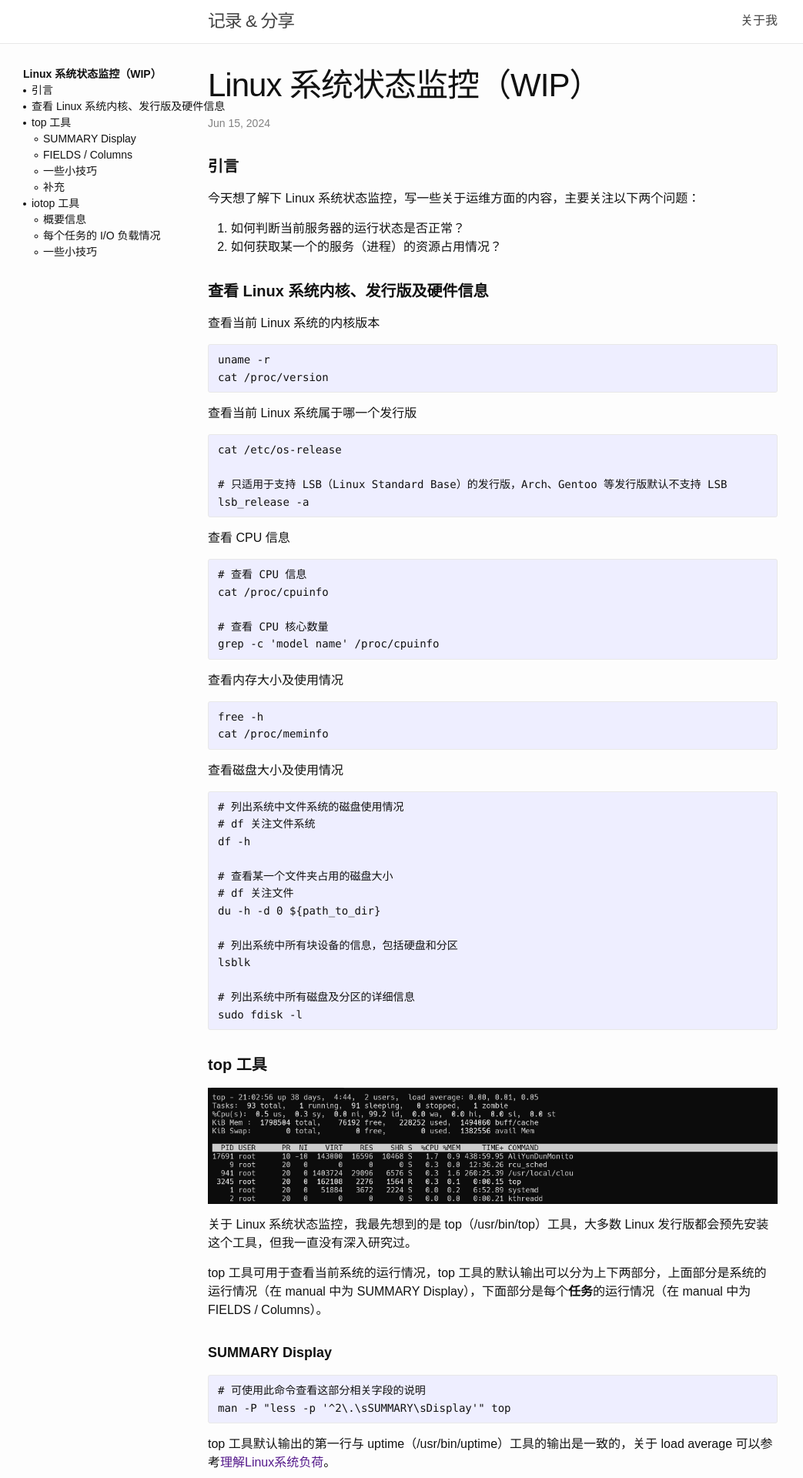
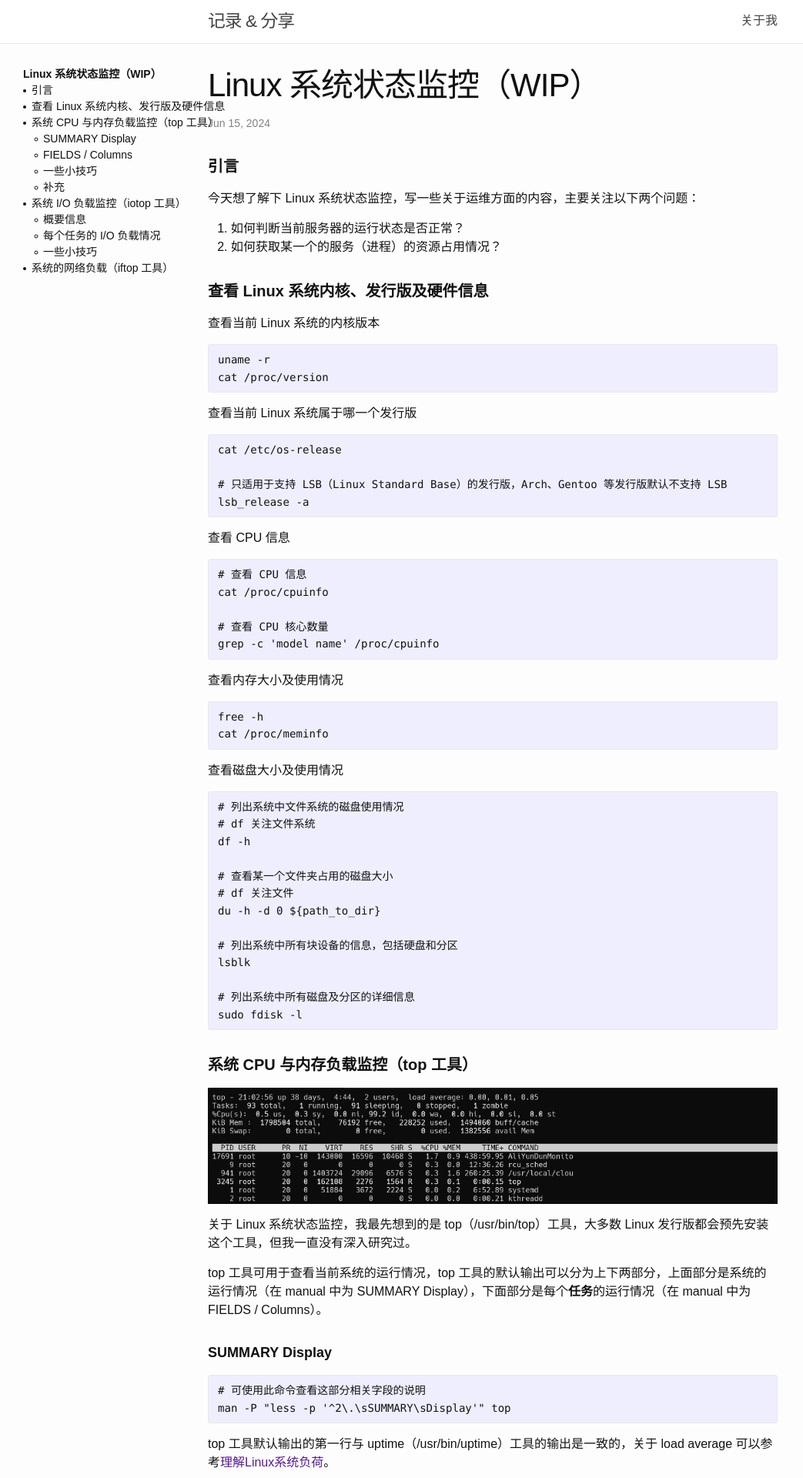
Before and after one commit to xdsdmg/xdsdmg.github.io, a Jekyll site: the page built from docs/_posts/2024-06-15-linux.md, in a window 1280 px wide. Shown: the top 1920 px of the page at 77% size, without its empty margins (0-1043 px from the left). Built offline with Jekyll 4.4.1, drawn with Linux system fonts in a browser that asks for light colours; the table of contents is made by our own code; some of the changed text lies outside the part shown.

Commit message:
write post

````diff
--- a/docs/_posts/2024-06-15-linux.md
+++ b/docs/_posts/2024-06-15-linux.md
@@ -65,7 +65,7 @@
 sudo fdisk -l
 ```
 
-#### **top 工具**
+#### **系统 CPU 与内存负载监控（top 工具）**
 
 ![top](/assets/imgs/top.png)
 
@@ -124,7 +124,7 @@
 
 [top-liked tool family in Linux](https://superuser.com/questions/469032/full-list-of-top-like-tool-family-for-perfomance-monitoring-in-linux-iftop-ioto)
 
-#### **iotop 工具**
+#### **系统 I/O 负载监控（iotop 工具）**
 
 ![iotop](/assets/imgs/iotop.png)
 
@@ -150,3 +150,14 @@
 
 - 排序：可以通过按左右箭头键更改排序字段，按`r`可以调整排序顺序（从大到小或从小到大）。
 - 线程/进程模式：默认是线程模式，按`p`可以在两种模式间切换。
+
+#### **系统的网络负载（iftop 工具）**
+
+![iftop](/assets/imgs/iftop.png)
+
+``` Bash
+# 查看 eth0 网卡的网络负载
+iftop -i eth0
+```
+
+可以通过 iftop 工具查看指定网卡的出入流量，及通过此网卡与相关站点通信的出入流量情况。iftop 工具的默认输出同样分为上下两部分，上下两部分最右侧的三列数据皆表示在 2s、10s 及 40s 内的统计值。下面部分的 cum 表示自 iftop 开始运行后的流量累计总和。
````
Also changed, not shown: docs/assets/imgs/iftop.png (added).
